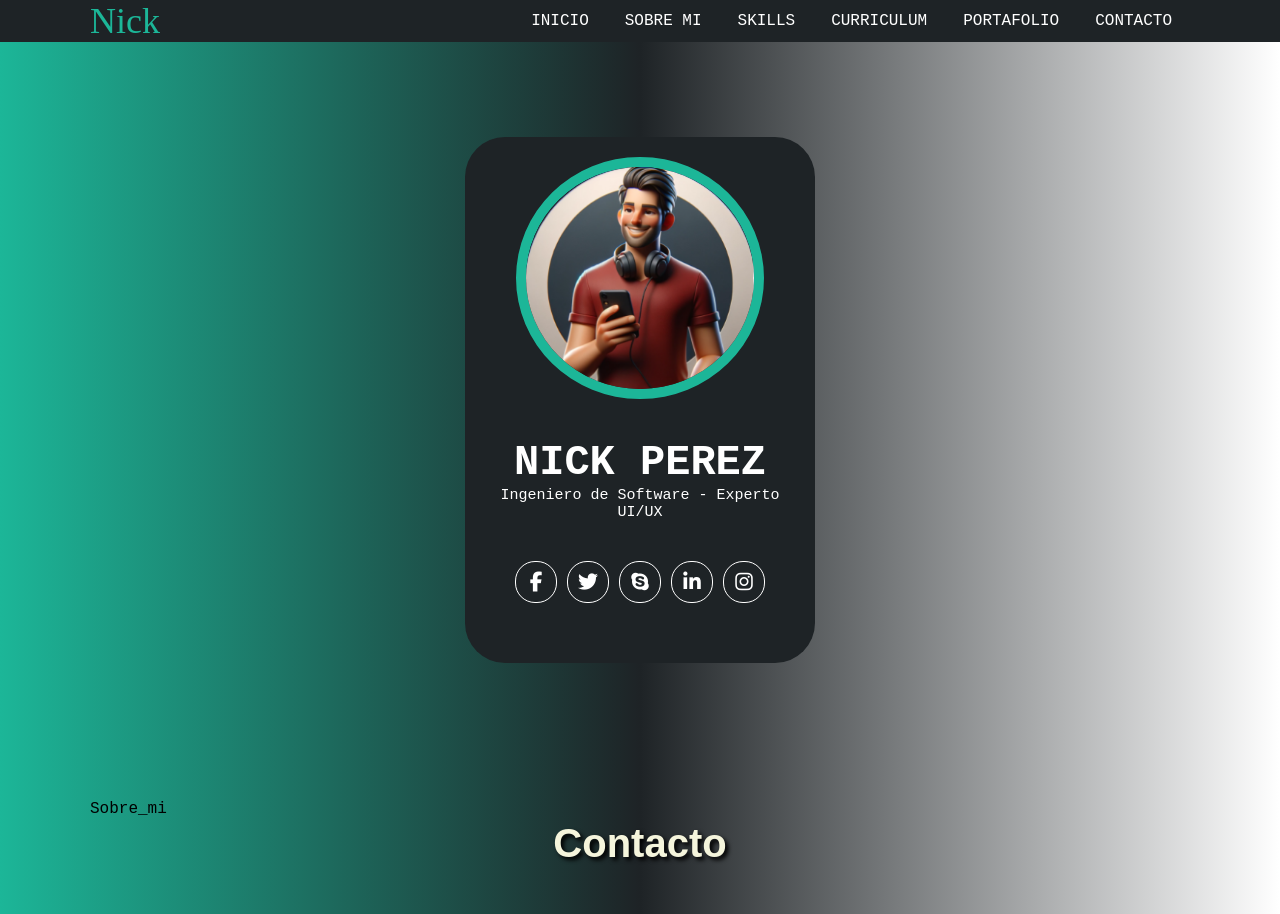
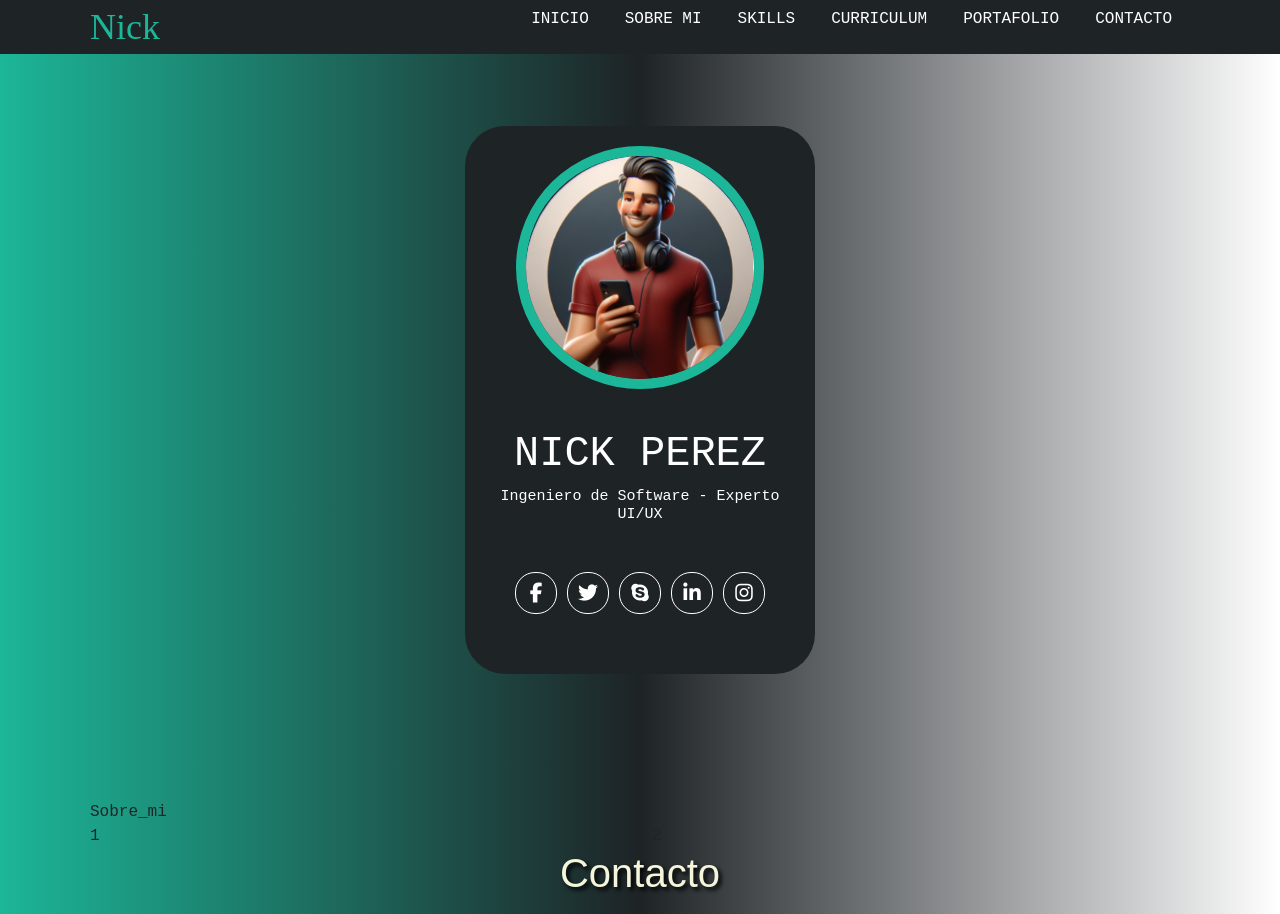
Before and after one commit to cjhd92/Portafolio_new, a React (Create React App) app: page / in a window 1280 px wide. Shown: the top 914 px of the page. Built offline with nearby package versions, Linux system fonts and the light colour scheme.

Commit message:
Add Bootstrap and React Bootstrap dependencies, and update Contacto component

```diff
--- a/package.json
+++ b/package.json
@@ -6,7 +6,9 @@
     "@testing-library/jest-dom": "^5.17.0",
     "@testing-library/react": "^13.4.0",
     "@testing-library/user-event": "^13.5.0",
+    "bootstrap": "^5.3.2",
     "react": "^18.2.0",
+    "react-bootstrap": "^2.10.0",
     "react-dom": "^18.2.0",
     "react-scripts": "5.0.1",
     "web-vitals": "^2.1.4"
--- a/src/components/Contacto.js
+++ b/src/components/Contacto.js
@@ -1,11 +1,19 @@
 import React from 'react';
-
+import 'bootstrap/dist/css/bootstrap.min.css';
 
 const Contacto = () => {
     return (
     <>
+    <div className='row'>
+    <div className='col'>1</div>
+    <div className='col'>2</div>
+    </div>
+
     <div className='container' style={{  backgroundSize: 'cover', height: '500px', display: 'flex', flexDirection: 'column', justifyContent: 'center', alignItems: 'center', paddingTop: '50px' }}>
     <h1 style={{ color: '#F5F5DC',textShadow: '3px 3px 4px #000000', fontFamily: 'Arial', fontSize: '40px', margin:'auto' }}>Contacto</h1>
+
+
+
 
         <div className='form-container' style={{ height: '500px', display: 'flex' }}>
             <div className='form-column' style={{ flex: '1', padding: '20px' , marginTop:'50px'}}>
@@ -43,6 +51,8 @@ const Contacto = () => {
             </div>
         </div>
     </div>
+
+
     </>
     );
 };
```
Also changed, not shown: src/App.js (+0 -25 lines), 1 other file (tests, documents, lock files or other folders).
